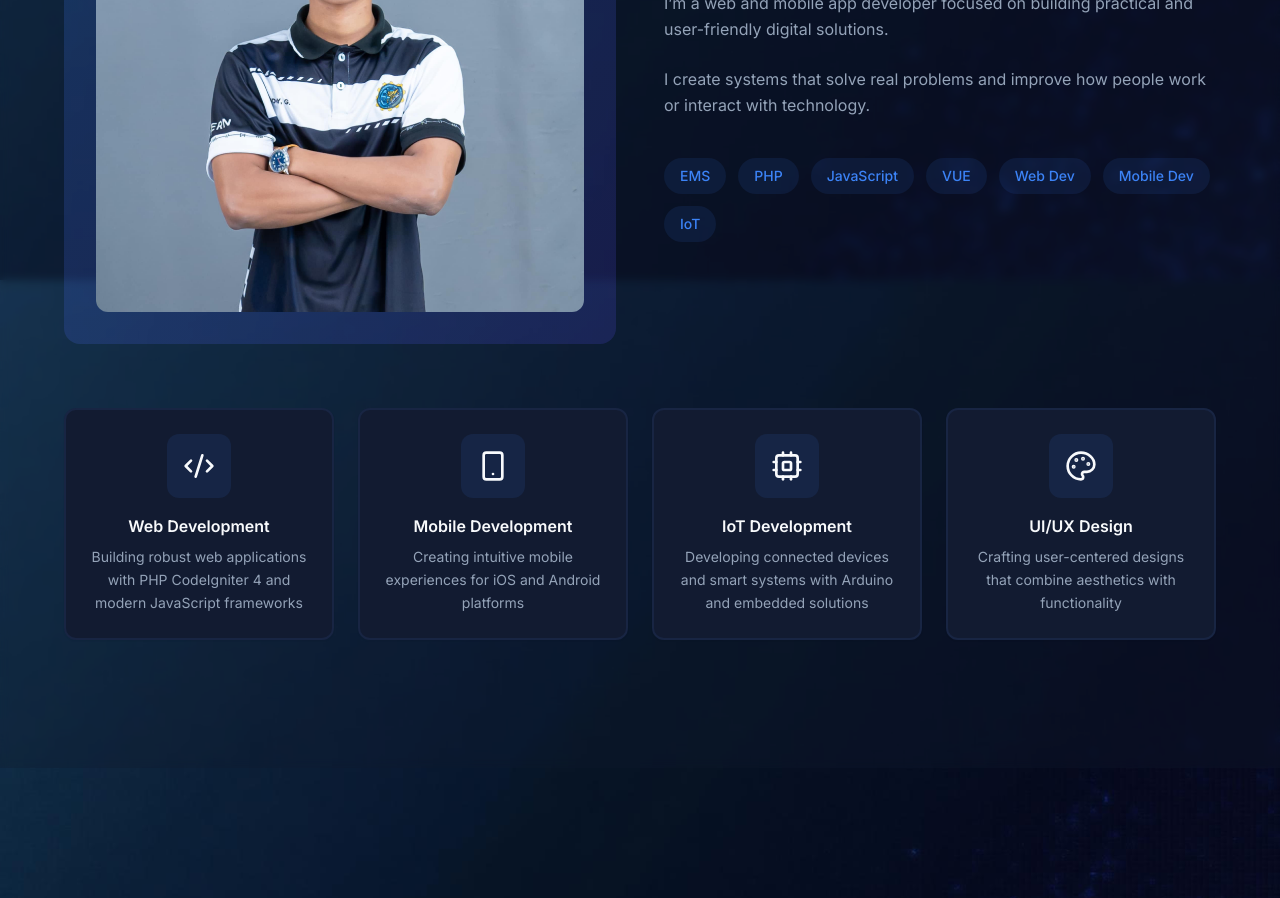
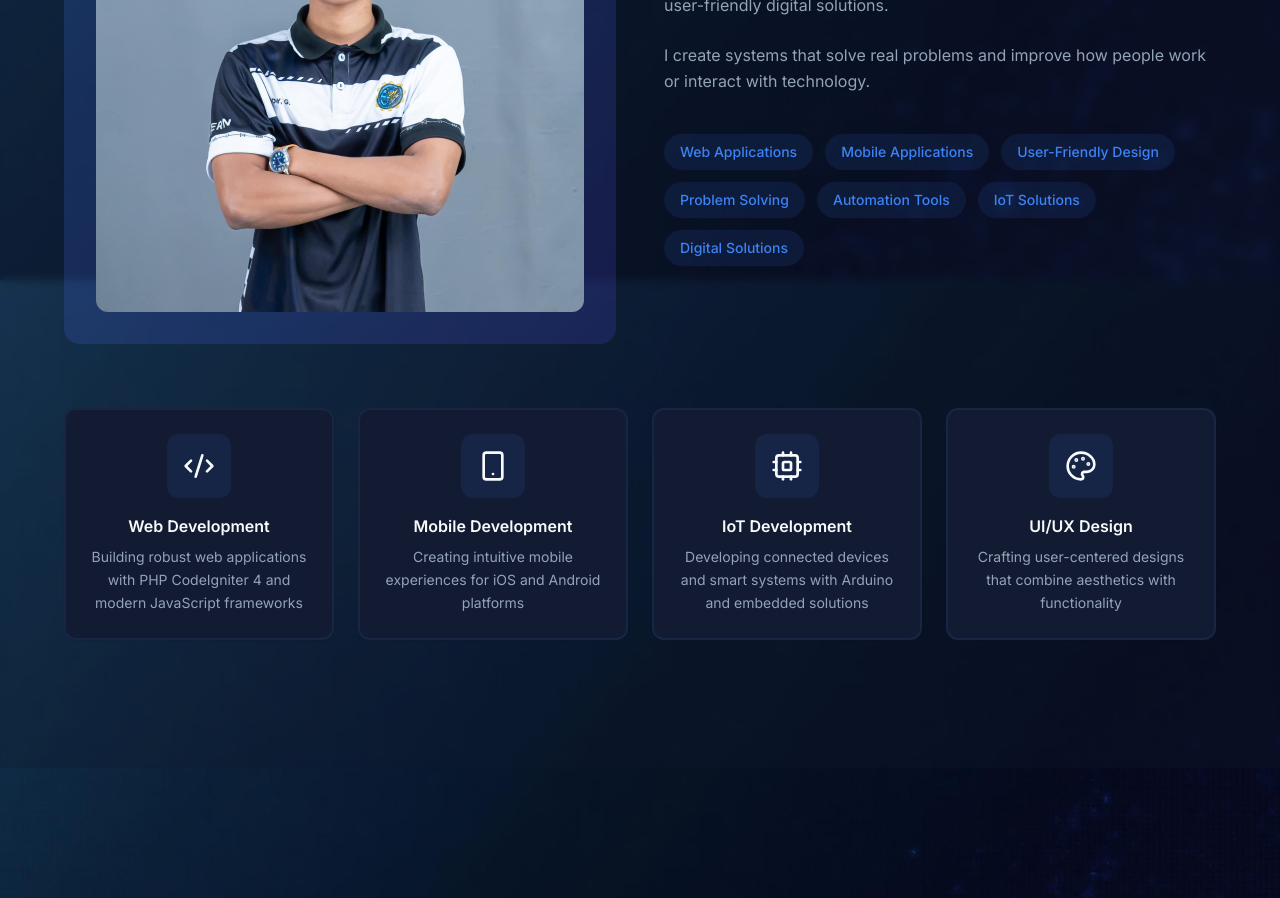
Before and after one commit to gmarxdev/gielo-bandoy-portfolio, a React (Vite) app: page / in a window 1280 px wide. Shown: the part 1320-2218 px from the top of the page. Built offline with nearby package versions, Linux system fonts and the light colour scheme; the HTML template or start-up script is replaced by a standard one.

Commit message:
update about me section

```diff
--- a/src/components/AboutSection.tsx
+++ b/src/components/AboutSection.tsx
@@ -84,7 +84,7 @@ const AboutSection = () => {
                 I create systems that solve real problems and improve how people work or interact with technology.
               </p>
               <div className="flex flex-wrap gap-3 pt-4">
-                {['EMS', 'PHP', 'JavaScript', 'VUE', 'Web Dev', 'Mobile Dev', 'IoT'].map((tech, idx) => (
+                {['Web Applications', 'Mobile Applications', 'User-Friendly Design', 'Problem Solving', 'Automation Tools', 'IoT Solutions', 'Digital Solutions'].map((tech, idx) => (
                   <span
                     key={tech}
                     className="px-4 py-2 rounded-full bg-primary/10 text-primary text-sm font-medium hover:bg-primary hover:text-primary-foreground transition-all duration-300 cursor-default transform hover:scale-110 hover:-rotate-3"
```
